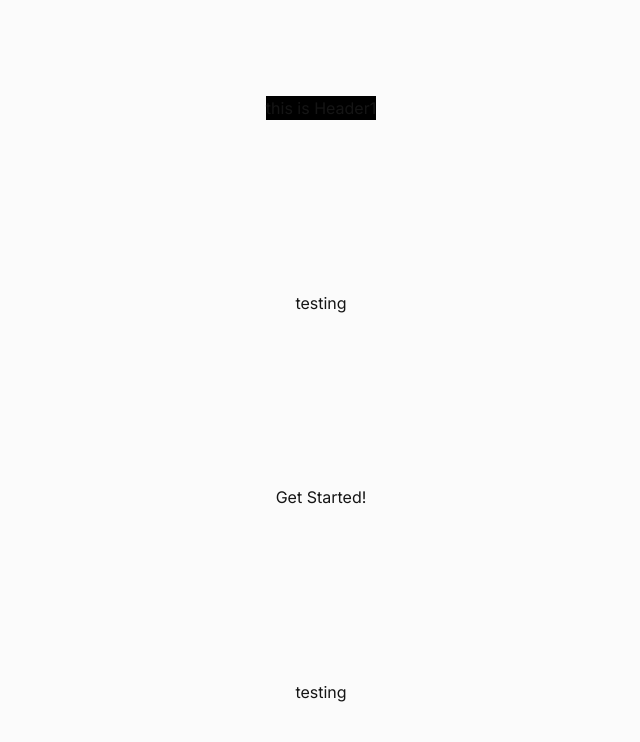
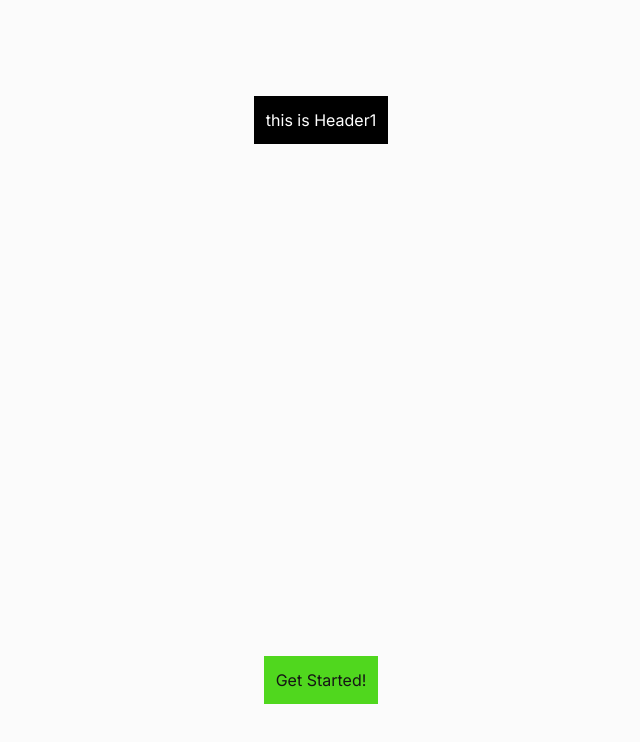
Before and after one commit to vervetto-official/vervetto-lite, a Next.js app: page / in a window 1280 px wide. Shown: the top 742 px of the page, without its empty margins (319-959 px from the left). Built offline with nearby package versions, Linux system fonts and the light colour scheme.

Commit message:
fixed tailwind config file issue

```diff
--- a/app/page.tsx
+++ b/app/page.tsx
@@ -5,8 +5,6 @@ export default function Home() {
   return (
     <main className="flex min-h-screen flex-col items-center justify-between p-24">
       <Header1/>
-      {/* <h1 className="bg-black">this is Header1</h1> */}
-      <a href="#" className="bg-red">testing</a>
     </main>
   );
 }
--- a/blocks/header-1/index.tsx
+++ b/blocks/header-1/index.tsx
@@ -3,9 +3,8 @@ import { Button } from "@/components/button";
 export const Header1 = () => {
     return (
         <>
-            <h1 className="bg-black">this is Header1</h1>
-            <a href="#" className="bg-red-600">testing</a>
-            <Button type="link" href="#" className="bg-[#50d71e]">Get Started!</Button>
+            <h1 className="bg-black text-white p-3">this is Header1</h1>
+            <Button type="link" href="#" className="bg-[#50d71e] p-3">Get Started!</Button>
         </>
     );
 }
--- a/tailwind.config.ts
+++ b/tailwind.config.ts
@@ -4,6 +4,7 @@ const config: Config = {
   content: [
     "./pages/**/*.{js,ts,jsx,tsx,mdx}",
     "./components/**/*.{js,ts,jsx,tsx,mdx}",
+    "./blocks/**/*.{js,ts,jsx,tsx,mdx}",
     "./app/**/*.{js,ts,jsx,tsx,mdx}",
   ],
   theme: {
```
